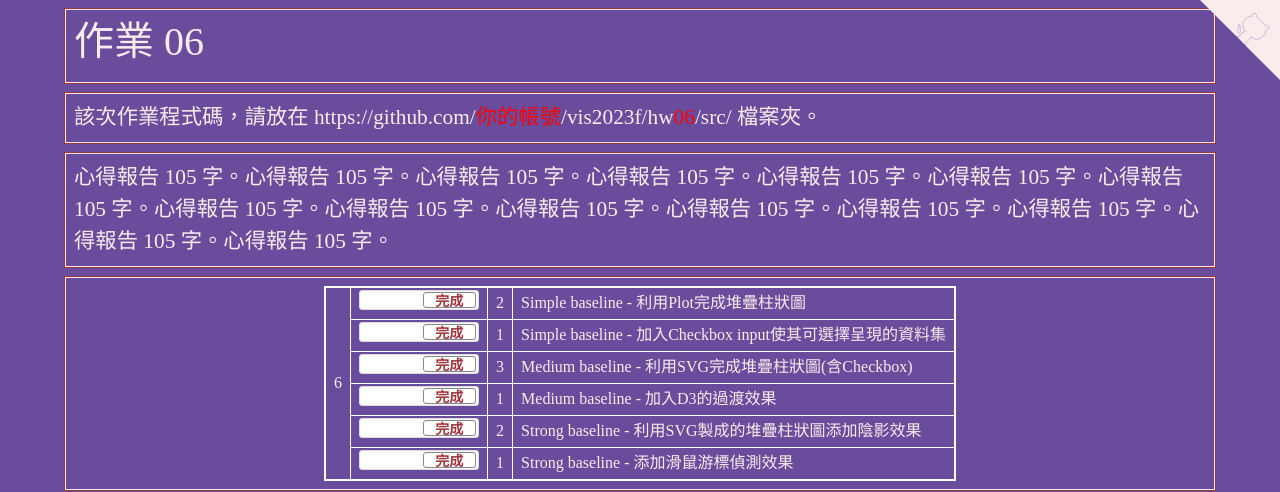
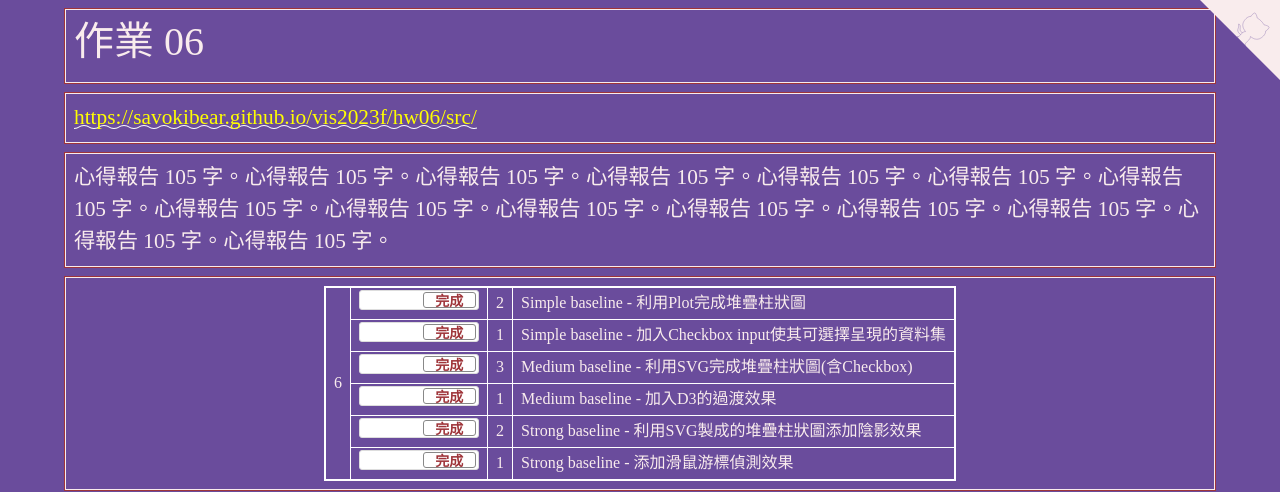
Before and after one commit to savokibear/vis2023f, a plain HTML site: page hw06/index.html in a window 1280 px wide. Shown: the top 492 px of the page. Drawn offline with nearby package versions, Linux system fonts and the light colour scheme.

Commit message:
Update index.html

```diff
--- a/hw06/index.html
+++ b/hw06/index.html
@@ -178,7 +178,8 @@
   <!-- ------------------------------------------------>
   <div class="row hw12">
     <div class="col-md-12 twenty">
-      該次作業程式碼，請放在 https://github.com/<span style="color:red;">你的帳號</span>/vis2023f/hw<span style="color:red;">06</span>/src/ 檔案夾。
+     <a href="https://savokibear.github.io/vis2023f/hw06/src/">https://savokibear.github.io/vis2023f/hw06/src/
+      </a>
     </div>
   </div>
 
```
